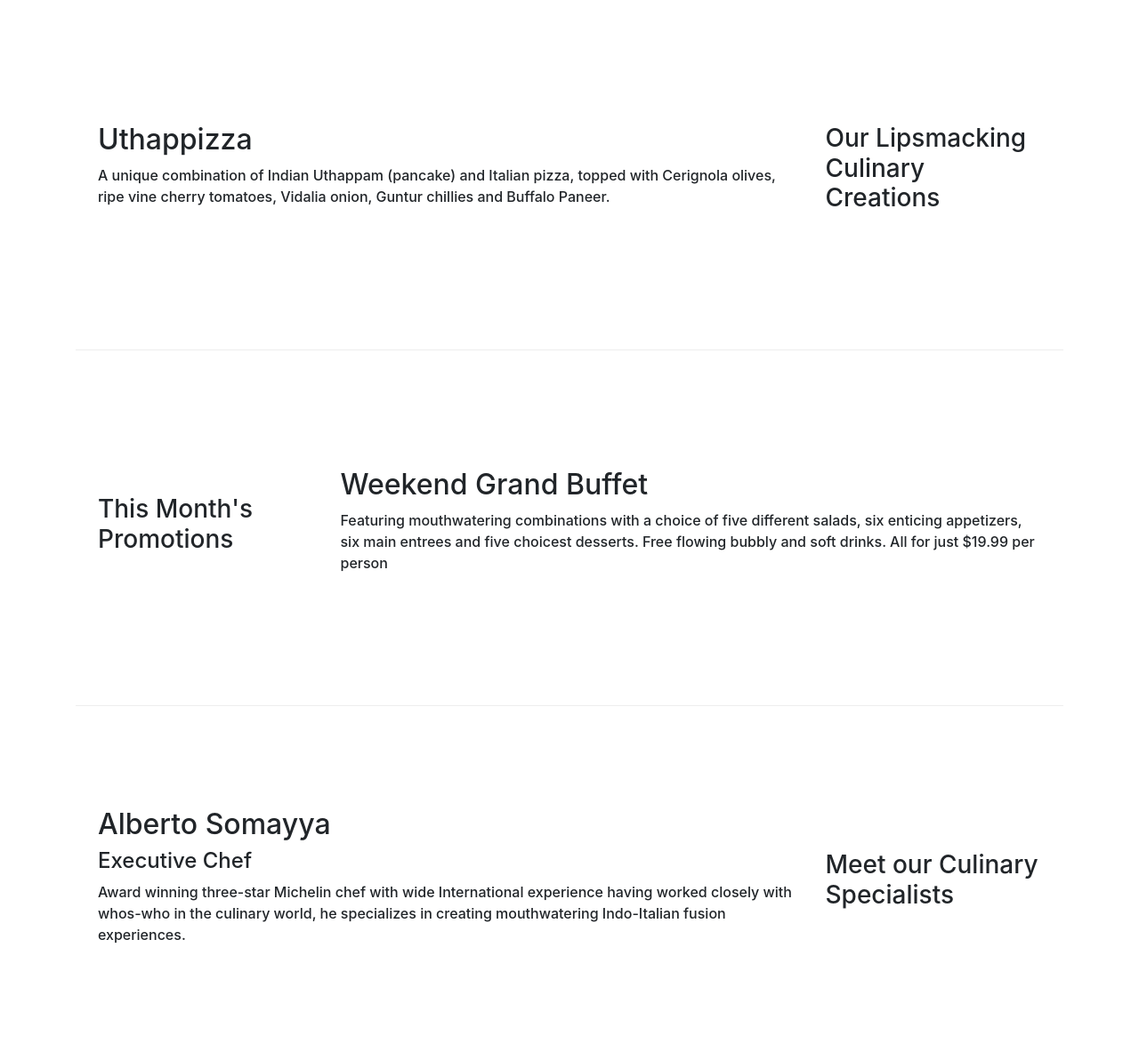
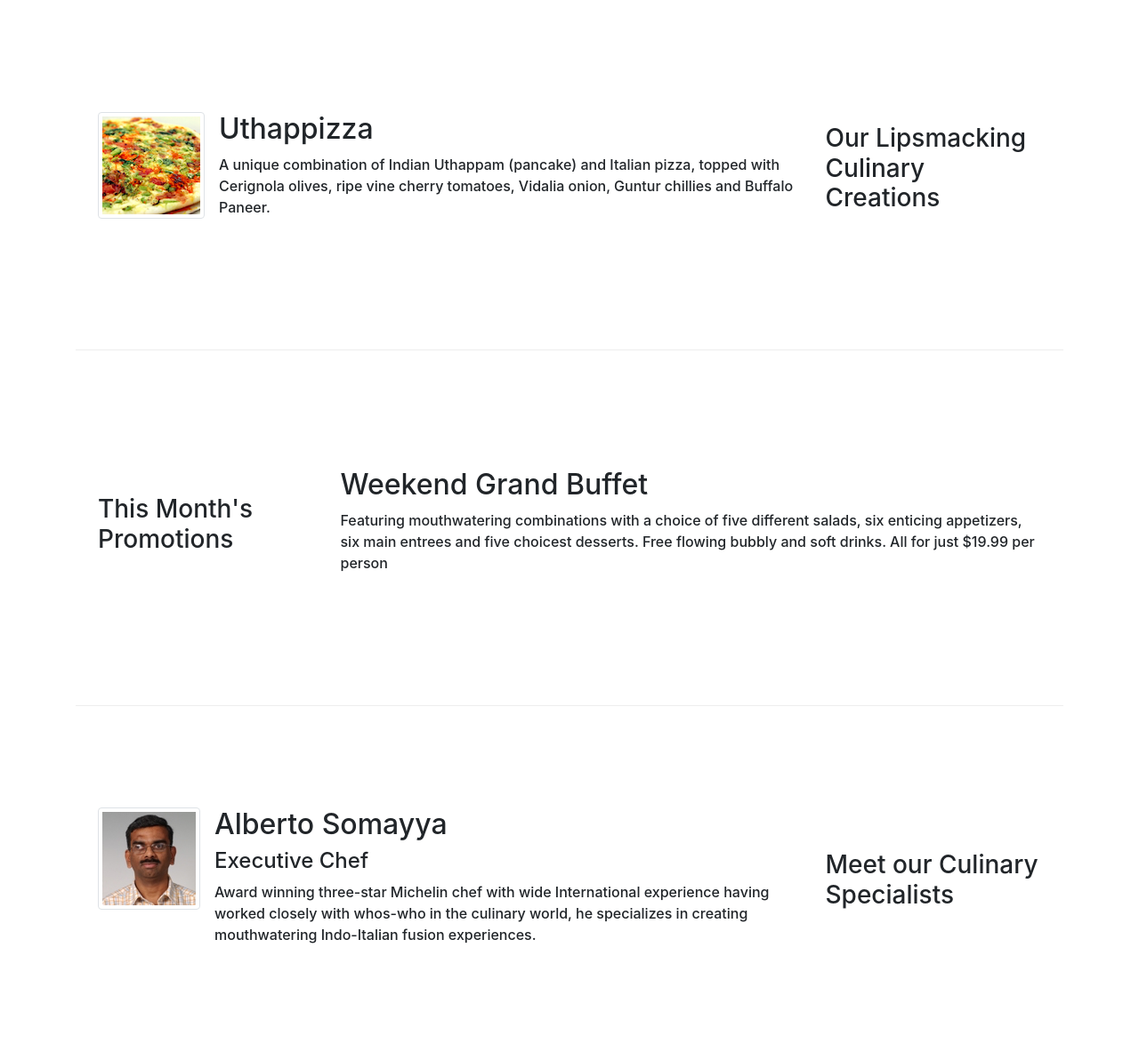
Before and after one commit to b-sujith/Fundamental-Concepts-Of-Compiler-Design, a website: page index.html in a window 1280 px wide. Shown: the part 340-1532 px from the top of the page at 89% size. Drawn offline with nearby package versions, Linux system fonts and the light colour scheme.

Commit message:
week2 images,media commit

```diff
--- a/index.html
+++ b/index.html
@@ -18,7 +18,7 @@
 <body>
 
     <nav class="navbar navbar-dark navbar-expand-sm fixed-top">
-        <a class="navbar-brand" href="#">Ristorante Con Fusion</a>
+        <a class="navbar-brand" href="#"><img src="img/logo.png" height="30" width="41"></a>
         <button class="navbar-toggler" type="button" data-toggle="collapse" data-target="#navbar">
             <span class="navbar-toggler-icon"></span>
         </button>
@@ -40,6 +40,7 @@
                     <p>We take inspiration from the World's best cuisines, and create a unique fusion experience. Our lipsmacking creations will tickle your culinary senses!</p>
                 </div>
                 <div class="col-12 col-sm-6">
+                    <img src="img/logo.png" class="img-fluid">
                 </div>
             </div>
         </div>
@@ -51,8 +52,13 @@
                 <h3>Our Lipsmacking Culinary Creations</h3>
             </div>
             <div class="col col-sm-8 order-sm-first col-md-9">
-                <h2>Uthappizza</h2>
-                <p>A unique combination of Indian Uthappam (pancake) and Italian pizza, topped with Cerignola olives, ripe vine cherry tomatoes, Vidalia onion, Guntur chillies and Buffalo Paneer.</p>
+                <div class="media">
+                    <img class="d-flex mr-3 img-thumbnail align-self-start" src="img/uthappizza.png" alt="Uthappizza">
+                    <div class="media-body">
+                        <h2 class="mt-0">Uthappizza</h2>
+                        <p class="d-none d-sm-block">A unique combination of Indian Uthappam (pancake) and Italian pizza, topped with Cerignola olives, ripe vine cherry tomatoes, Vidalia onion, Guntur chillies and Buffalo Paneer.</p>
+                    </div>
+                </div>
             </div>
         </div>
 
@@ -72,9 +78,14 @@
                 <h3>Meet our Culinary Specialists</h3>
             </div>
             <div class="col col-sm-8 order-sm-first col-md-9">
-                <h2>Alberto Somayya</h2>
-                <h4>Executive Chef</h4>
-                <p>Award winning three-star Michelin chef with wide International experience having worked closely with whos-who in the culinary world, he specializes in creating mouthwatering Indo-Italian fusion experiences. </p>
+                <div class="media">
+                    <img class="align-self-start d-flex mr-3 img-thumbnail" src="img/alberto.png" alt="Alberto Somayya">
+                    <div class="media-body">
+                        <h2 class="mt-0">Alberto Somayya</h2>
+                        <h4>Executive Chef</h4>
+                        <p class="d-none d-sm-block">Award winning three-star Michelin chef with wide International experience having worked closely with whos-who in the culinary world, he specializes in creating mouthwatering Indo-Italian fusion experiences. </p>
+                    </div>
+                </div>
             </div>
         </div>
     </div>
```
Also changed, not shown: aboutus.html (+1 -1 lines), contactus.html (+1 -1 lines), img/alberto.png (added), img/buffet.png (added), img/logo.png (added), img/uthappizza.png (added), 1 other file.
